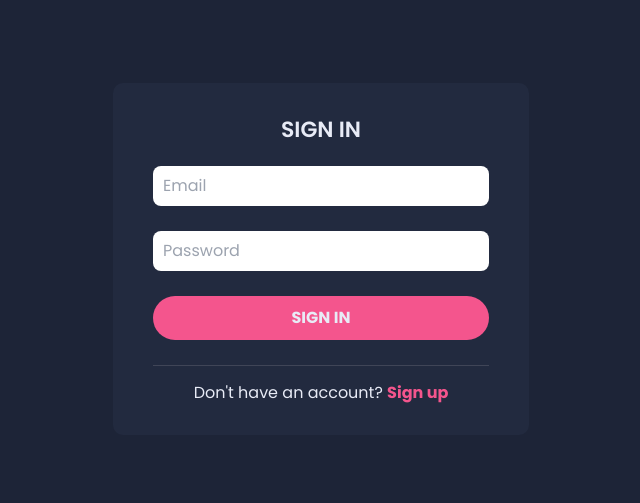
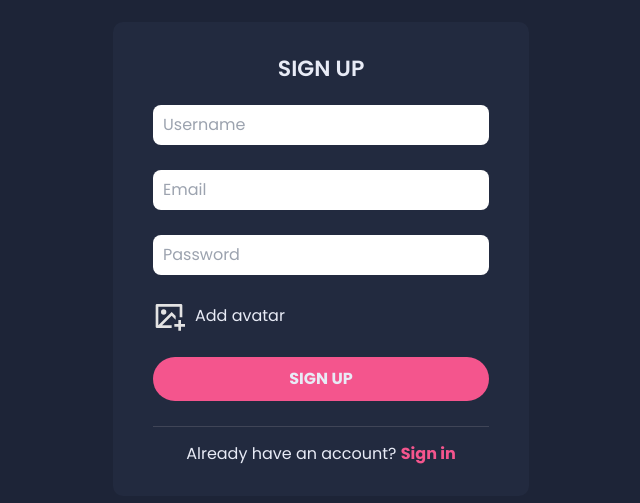
Before and after one commit to RebrovYura/chat-app, a React (Vite) app: page / in a window 1280 px wide. Shown: the part 141-644 px from the top of the page, without its empty margins (319-959 px from the left). Built offline with nearby package versions, Linux system fonts and the light colour scheme.

Commit message:
add firebase & register function

```diff
--- a/package.json
+++ b/package.json
@@ -13,6 +13,7 @@
     "@chakra-ui/react": "^2.5.1",
     "@emotion/react": "^11.10.6",
     "@emotion/styled": "^11.10.6",
+    "firebase": "^9.17.2",
     "framer-motion": "^10.0.1",
     "react": "^18.2.0",
     "react-dom": "^18.2.0",
--- a/src/App.jsx
+++ b/src/App.jsx
@@ -5,7 +5,7 @@ import { BrowserRouter as Router, Route, Routes } from 'react-router-dom';
 const App = () => {
   return (
     <div className='min-w-[100vh] w-full'>
-      <Login/>
+      <Register/>
       {/* <Router>
         <Routes>
           <Route path='/' element={<Login />} />
--- /dev/null
+++ b/src/data/firebase.js
@@ -0,0 +1,19 @@
+import { initializeApp } from "firebase/app";
+import { getAuth } from 'firebase/auth'
+import { getFirestore } from "firebase/firestore";
+import { getStorage } from 'firebase/storage'
+
+const firebaseConfig = {
+    apiKey: "AIzaSyB0ZRpBfSlp7d51CNgQouYhbL3y7v6lH9A",
+    authDomain: "chat-app-b583c.firebaseapp.com",
+    projectId: "chat-app-b583c",
+    storageBucket: "chat-app-b583c.appspot.com",
+    messagingSenderId: "586822896685",
+    appId: "1:586822896685:web:2be601fb53dc6f01003ca4"
+};
+
+// Initialize Firebase
+export const app = initializeApp(firebaseConfig);
+export const auth = getAuth()
+export const storage = getStorage()
+export const db = getFirestore()
--- a/src/pages/Login.jsx
+++ b/src/pages/Login.jsx
@@ -1,9 +1,4 @@
-import { useState } from 'react'
-
 const Login = () => {
-    const [show, setShow] = useState(false)
-    const handleShow = () => setShow(!show)
-
     return (
         <div className='form font-poppins bg-primary min-h-[100vh] flex justify-center items-center'>
             <div className='formWrapper bg-secondary px-[40px] py-[30px] rounded-[10px]'>
--- a/src/pages/Register.jsx
+++ b/src/pages/Register.jsx
@@ -1,19 +1,70 @@
+import { auth, storage, db } from "../data/firebase";
+import { createUserWithEmailAndPassword, updateProfile } from "firebase/auth";
+import { ref, uploadBytesResumable, getDownloadURL } from "firebase/storage";
+import { doc, setDoc } from 'firebase/firestore'
+
+import { useState } from 'react'
 import imgAdd from '../assets/icons/imageAdd.svg'
 
 const Register = () => {
+
+  const [error, setError] = useState(false)
+
+  const handleSubmit = async (e) => {
+    e.preventDefault()
+    const displayName = e.target[0].value
+    const email = e.target[1].value
+    const password = e.target[2].value
+    const file = e.target[3].files[0]
+
+    try {
+      const res = await createUserWithEmailAndPassword(auth, email, password)
+
+      const metadata = {
+        contentType: 'image/jpeg'
+      };
+
+      const storageRef = ref(storage, displayName);
+      const uploadTask = uploadBytesResumable(storageRef, file, metadata);
+
+      uploadTask.on(
+        (error) => {
+          setError(true)
+        },
+        () => {
+          getDownloadURL(uploadTask.snapshot.ref).then(async (downloadURL) => {
+            await updateProfile(res.user, {
+              displayName,
+              photoURL: downloadURL
+            })
+            await setDoc(doc(db, "users", res.user.uid), {
+              uid: res.user.uid,
+              displayName,
+              email,
+              photoURL: downloadURL
+            })
+          });
+        }
+      );
+    } catch (error) {
+      setError(true)
+    }
+  }
+
+
   return (
     <div className='form font-poppins bg-primary min-h-[100vh] flex justify-center items-center'>
       <div className='formWrapper bg-secondary px-[40px] py-[30px] rounded-[10px]'>
         <span className='uppercase text-text font-semibold text-center block mb-[20px] text-[22px]'>Sign up</span>
-        <form action="" className='flex flex-col gap-[25px]'>
-          <input type="text" placeholder='Username' className='px-[10px] py-[8px] rounded-[8px] outline-none focus:bg-text transition'/>
-          <input type="email" placeholder='Email' className='px-[10px] py-[8px] rounded-[8px] outline-none focus:bg-text transition'/>
-          <input type="password" placeholder='Password' className='px-[10px] py-[8px] rounded-[8px] outline-none focus:bg-text transition'/>
-          <input type="file" id="file" className='hidden'/>
+        <form onSubmit={handleSubmit} className='flex flex-col gap-[25px]'>
+          <input type="text" placeholder='Username' className='px-[10px] py-[8px] rounded-[8px] outline-none focus:bg-text transition' />
+          <input type="email" placeholder='Email' className='px-[10px] py-[8px] rounded-[8px] outline-none focus:bg-text transition' />
+          <input type="password" placeholder='Password' className='px-[10px] py-[8px] rounded-[8px] outline-none focus:bg-text transition' />
+          <input type="file" id="file" className='hidden' />
           <label htmlFor="file" className='text-text cursor-pointer flex items-center gap-x-[10px] cursor-pointer'>
             <img src={imgAdd} alt="add image" />
             <span>Add avatar</span>
-            </label>
+          </label>
           <button className='uppercase bg-accent rounded-[30px] text-text text-[16px] font-bold py-[10px]'>Sign up</button>
         </form>
         <div className='w-full h-[1px] bg-[#404557] mt-[25px] mb-[15px]'></div>
```
Also changed, not shown: 1 other file (tests, documents, lock files or other folders).
